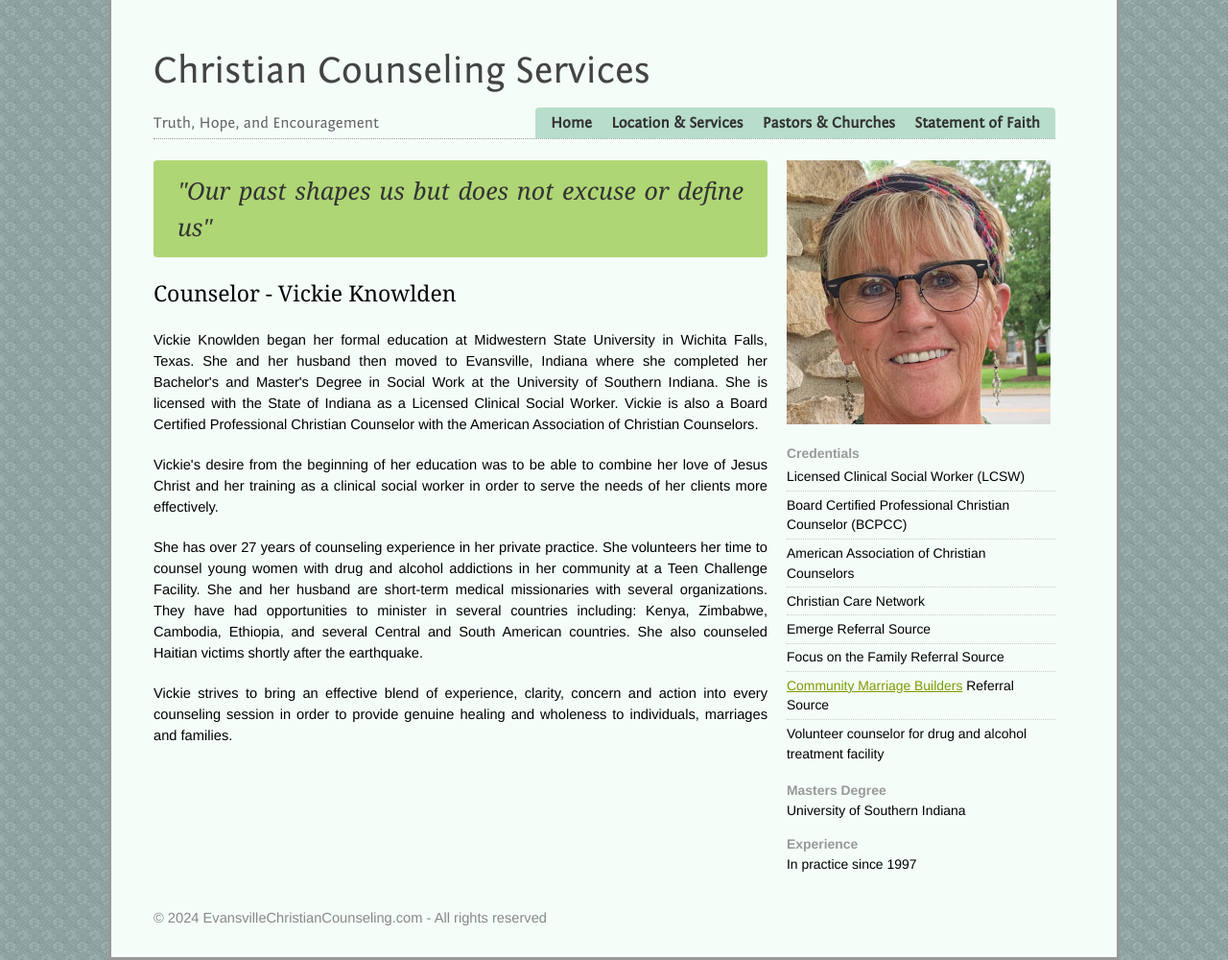
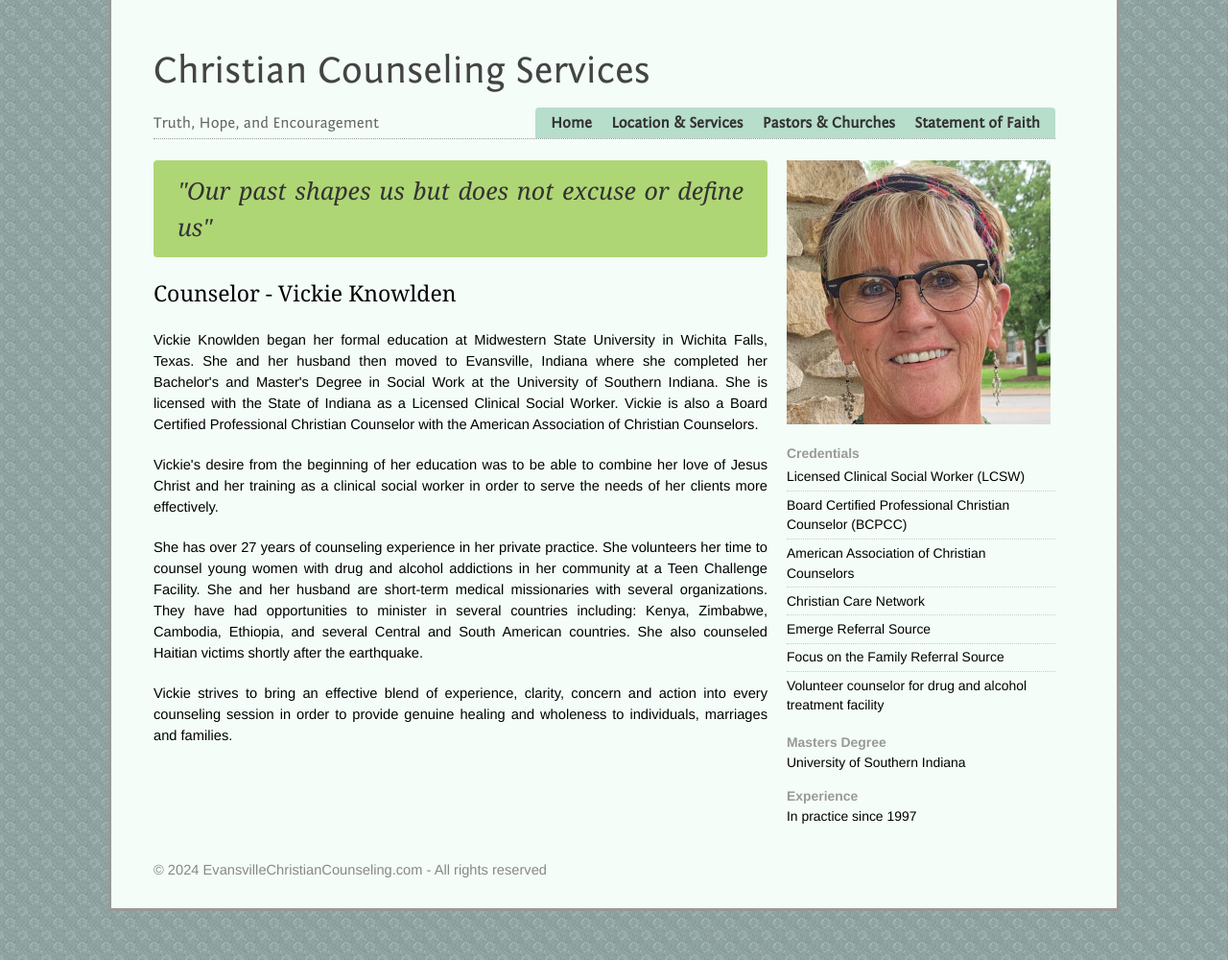
Before and after one commit to evansvillechristiancounseling/evansvillechristiancounseling.github.com, a Jekyll site: the page built from counselors/_posts/2011-01-09-vickie-knowlden.html, in a window 1280 px wide. Shown: the whole page at 96% size. Built offline with Jekyll 4.4.1, drawn with Linux system fonts in a browser that asks for light colours.

Commit message:
20240604: removes Marriage Builders network from vickie bio

```diff
--- a/counselors/_posts/2011-01-09-vickie-knowlden.html
+++ b/counselors/_posts/2011-01-09-vickie-knowlden.html
@@ -56,7 +56,6 @@ keywords: vickie knowlden, lcsw
           <li>Christian Care Network</li>
           <li>Emerge Referral Source</li>
           <li>Focus on the Family Referral Source</li>
-          <li><a href="http://www.makeitlast.org">Community Marriage Builders</a> Referral Source</li>
           <li>Volunteer counselor for drug and alcohol treatment facility</li>
         </ul>
       </dd>
```
